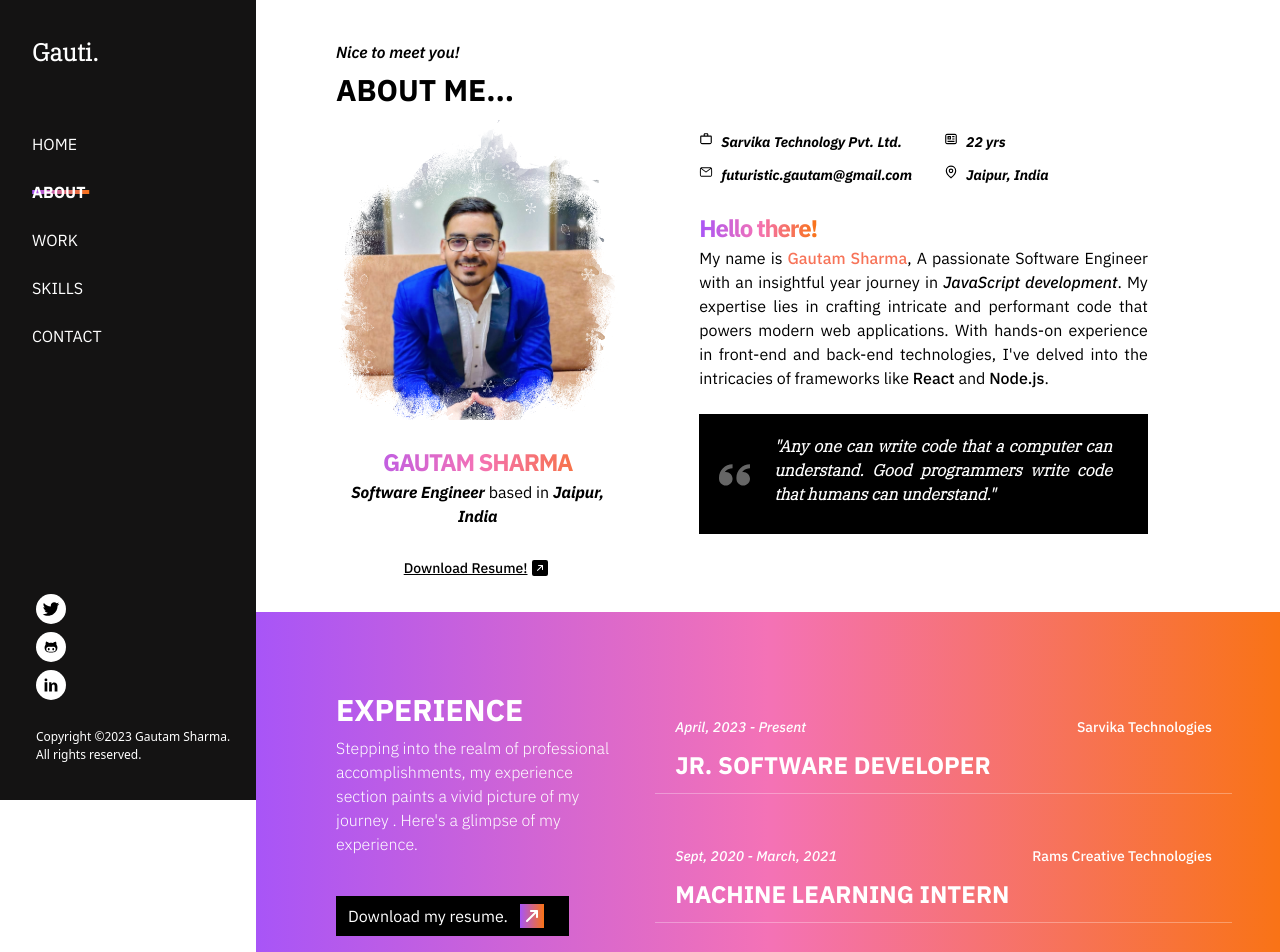
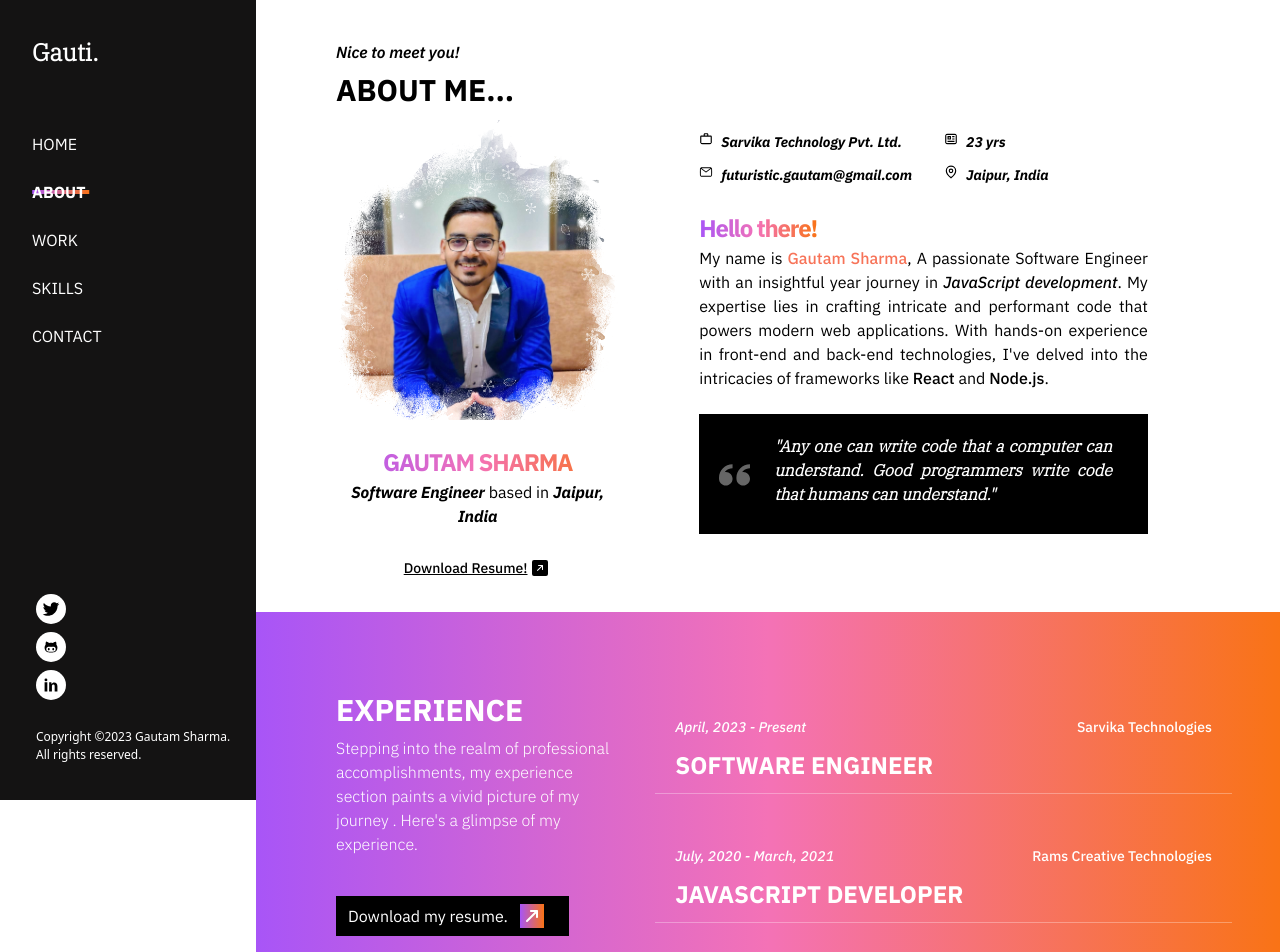
Before and after one commit to ZEUS-03/Portfolio, a React (Vite) app: page /about in a window 1280 px wide. Shown: the top 952 px of the page. Built offline with nearby package versions, Linux system fonts and the light colour scheme.

Commit message:
updated resumes and informations.

```diff
--- a/src/components/helper/ProjectCard.jsx
+++ b/src/components/helper/ProjectCard.jsx
@@ -17,6 +17,7 @@ const ProjectCard = ({ heading, title, link, image }) => {
         className="hover:scale-105 transition ease-in-out duration-300 hover:shadow-xl"
       >
         <img
+          loading="lazy"
           src={image}
           className="w-[215px] h-[150px] object-cover rounded-lg"
         />
--- a/src/components/helper/constant.jsx
+++ b/src/components/helper/constant.jsx
@@ -49,12 +49,12 @@ export const PREVIOUS_WORKS = [
   {
     time: "April, 2023 - Present",
     company: "Sarvika Technologies",
-    position: "JR. SOFTWARE DEVELOPER",
+    position: "SOFTWARE ENGINEER",
   },
   {
-    time: "Sept, 2020 - March, 2021",
+    time: "July, 2020 - March, 2021",
     company: "Rams Creative Technologies",
-    position: "MACHINE LEARNING INTERN",
+    position: "JAVASCRIPT DEVELOPER",
   },
 ];
 
--- a/src/components/routes/About.jsx
+++ b/src/components/routes/About.jsx
@@ -23,6 +23,7 @@ const About = () => {
           <div className="md:w-1/3">
             <img
               className="masked-image mx-auto md:mx-0 mb-2"
+              loading="lazy"
               src="/assets/portfolio_img2.jpg"
             />
             <h1 className="font-bold text-[24px]  text-center text-transparent tracking-tighter bg-clip-text bg-gradient-to-r from-purple-500 via-pink-400 to-orange-500">
@@ -33,7 +34,7 @@ const About = () => {
               <span>based in</span>{" "}
               <span className="italic font-extrabold ">Jaipur, India</span>
             </p>
-            <a href="/assets/Gautam Resume.docx" target="_blank" className="">
+            <a href="/assets/Gautam's Resume.pdf" target="_blank" className="">
               <div className=" text-black text-sm font-medium flex underline justify-center items-center hover:scale-105 transition duration-300 max-w-xs">
                 <span>Download Resume!</span>
                 <div className="p-1">
@@ -59,7 +60,7 @@ const About = () => {
                 </Icon>
               </div>
               <div className="ml-8">
-                <Icon text="22 yrs" textClass="text-[14px]">
+                <Icon text="23 yrs" textClass="text-[14px]">
                   <RiProfileLine size={14} className="rounded-full" />
                 </Icon>
                 <Icon text="Jaipur, India" textClass="text-[14px] ">
--- a/src/components/routes/Home.jsx
+++ b/src/components/routes/Home.jsx
@@ -49,6 +49,7 @@ const Home = () => {
       </div>
       <div className="font-body relative md:w-1/2 md:px-20 ">
         <img
+          loading="lazy"
           src="/assets/Vector.svg"
           alt="Vector"
           className="absolute w-1/4 h-1/4 z-0 left-12"
@@ -83,6 +84,7 @@ const Home = () => {
       <div className="md:w-1/2">
         <div className="">
           <img
+            loading="lazy"
             className="masked-image max-w-[80%] h-auto mx-auto md:mx-2"
             src="/assets/portfolio_img.jpg"
           />
```
Also changed, not shown: 2 other files (tests, documents, lock files or other folders).
